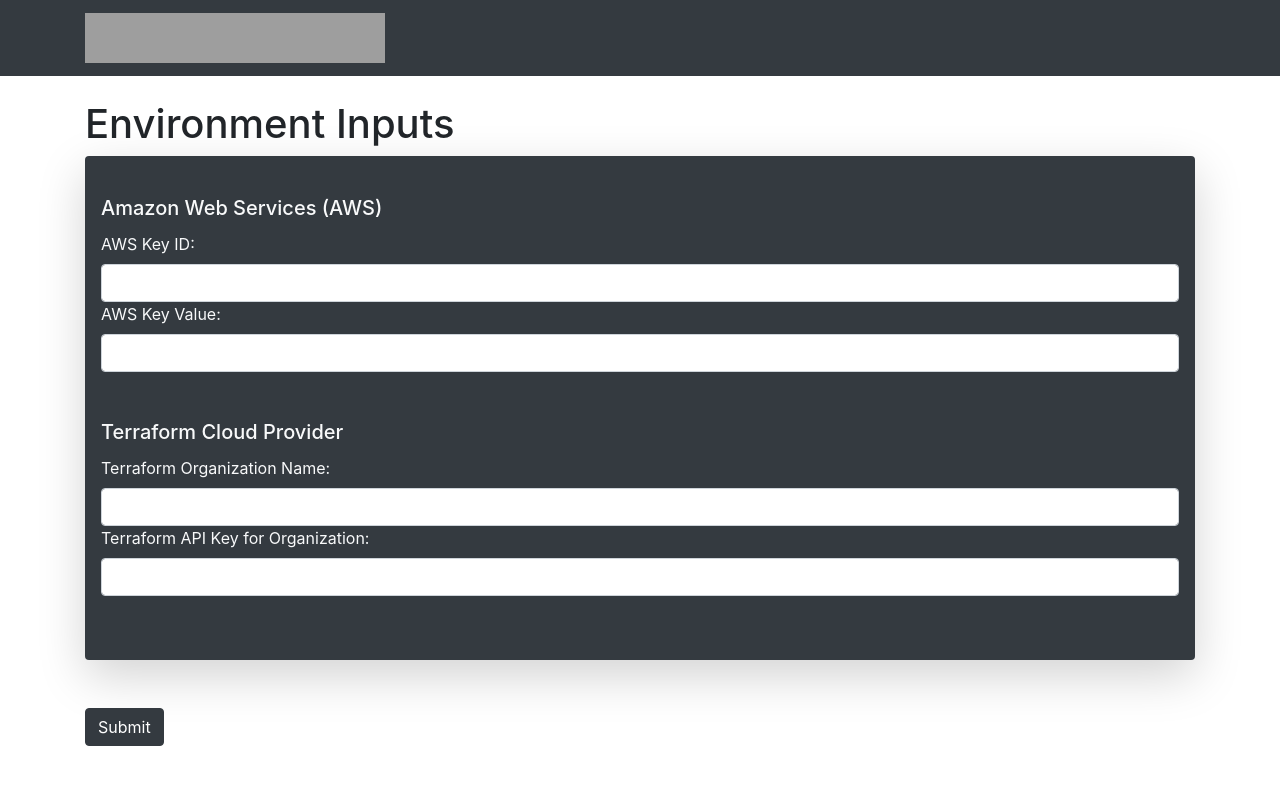
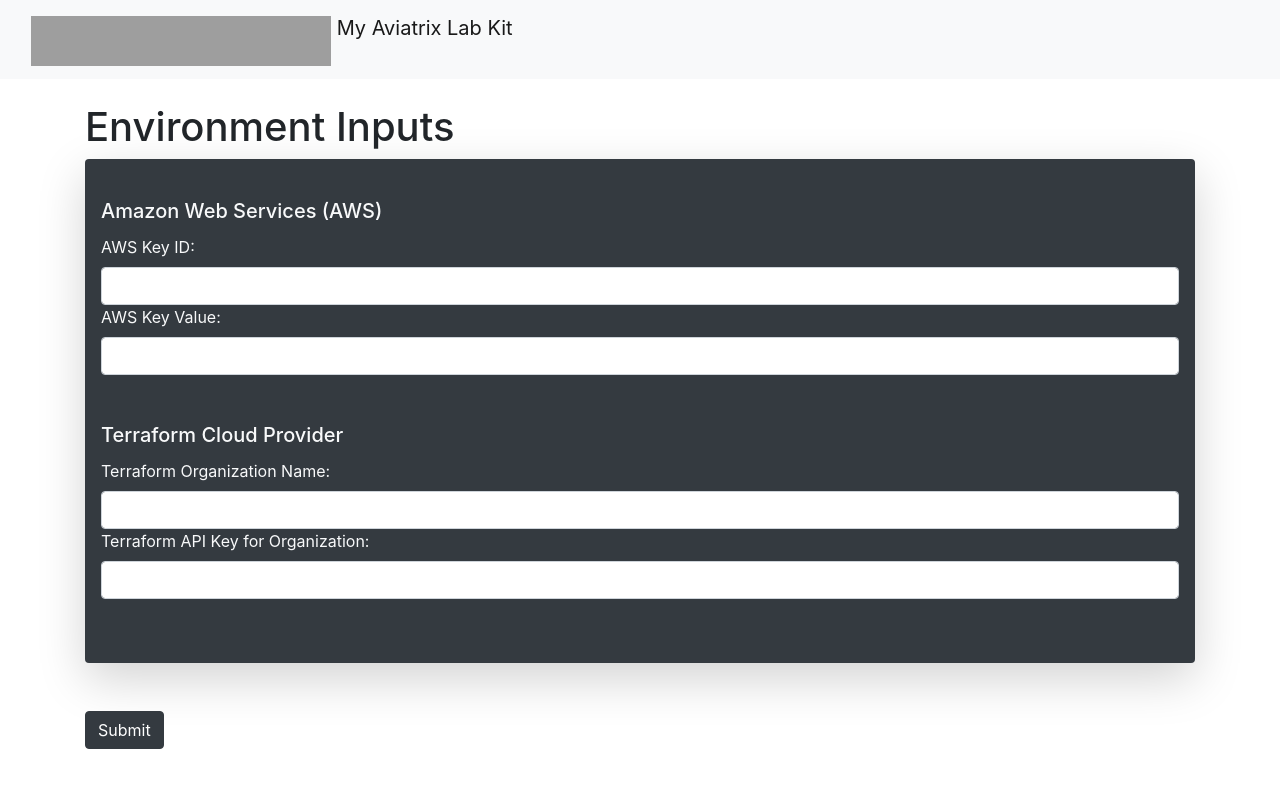
Before and after one commit to trevorpatch73/MyAviatrixLabKit, a Flask app: page /homepage in a window 1280 px wide. Run offline with Flask 2, Linux system fonts and the light colour scheme; data comes from the database, SQL or seed files in the repository; data that the repository does not hold is empty; some libraries are stand-ins or nearby versions; grey boxes are pictures that could not be loaded.

Commit message:
Update navbar.html

```diff
--- a/application/templates/navbar.html
+++ b/application/templates/navbar.html
@@ -1,12 +1,8 @@
-<nav class="navbar navbar-dark bg-dark">
-  <div class="container">
+<nav class="navbar navbar-light bg-light">
+  <div class="container-fluid">
     <a class="navbar-brand" href="#">
-      <img
-        src="https://a.aviatrix.com/news/press-kit/logo-aviatrix-reverse.png"
-        alt=""
-        width="300"
-        height="50"
-      >
+      <img src="https://a.aviatrix.com/news/press-kit/logo-aviatrix-reverse.pn" alt="" width="300" height="50" class="d-inline-block align-text-top">
+      My Aviatrix Lab Kit
     </a>
   </div>
 </nav>
```
